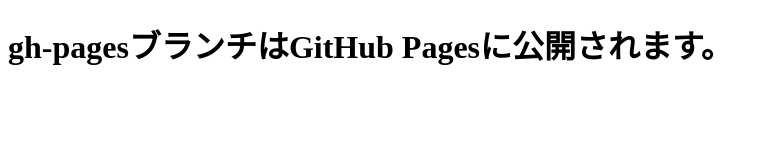
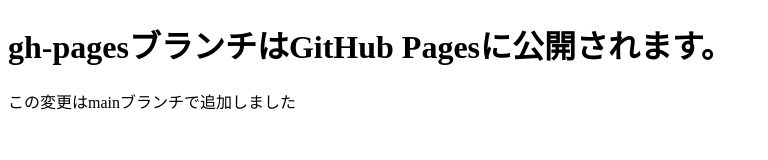
Before and after one commit to mizutama6/git-study, a plain HTML site: page index.html in a window 1280 px wide. Shown: the whole page, without its empty margins (0-768 px from the left). Drawn offline with Linux system fonts and the light colour scheme.

Commit message:
index.htmlに文章を追加

```diff
--- a/index.html
+++ b/index.html
@@ -6,5 +6,6 @@
   </head>
   <body>
     <h1>gh-pagesブランチはGitHub Pagesに公開されます。</h1>
+    <p>この変更はmainブランチで追加しました</p>
   </body>
 </html>
```
